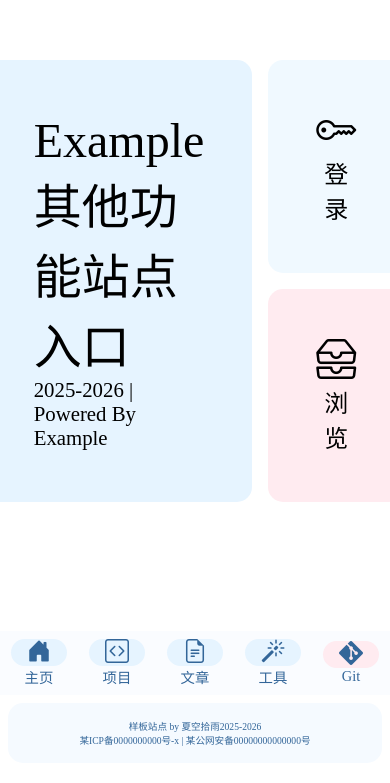
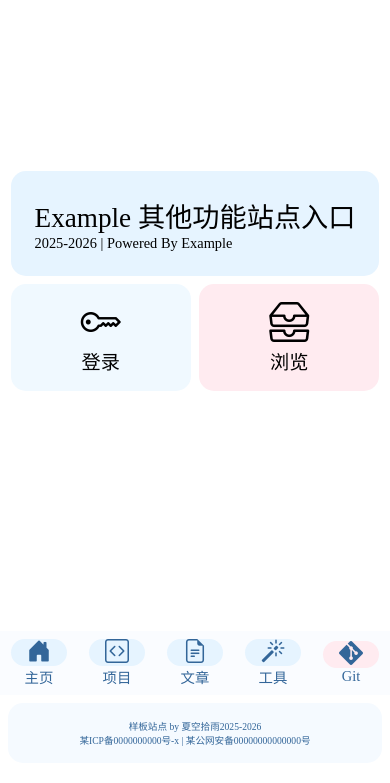
Before and after one commit to xksyu2021/xksyuWebsite, a Vue app: page /git in a window 390 px wide. Shown: the part 149-932 px from the top of the page. Built offline with nearby package versions, Linux system fonts and the light colour scheme.

Commit message:
media css -git

```diff
--- a/src/views/Git.vue
+++ b/src/views/Git.vue
@@ -87,4 +87,30 @@
   font-size: 2.5rem;
 }
 
+@media screen and (max-width: 768px) {
+  .row{
+    flex-direction: column;
+    gap: 0.5rem;
+  }
+  .column{
+    flex-direction: row;
+    gap: 0.5rem;
+  }
+
+  .head{
+    padding: 1.5rem;
+  }
+  .head .title{
+    font-size: 1.7rem;
+  }
+  .head .subtitle{
+    font-size: 0.9em;
+  }
+  .card {
+    padding: 1rem;
+    font-size: 1.2rem;
+    flex: 1;
+  }
+}
+
 </style>
```
